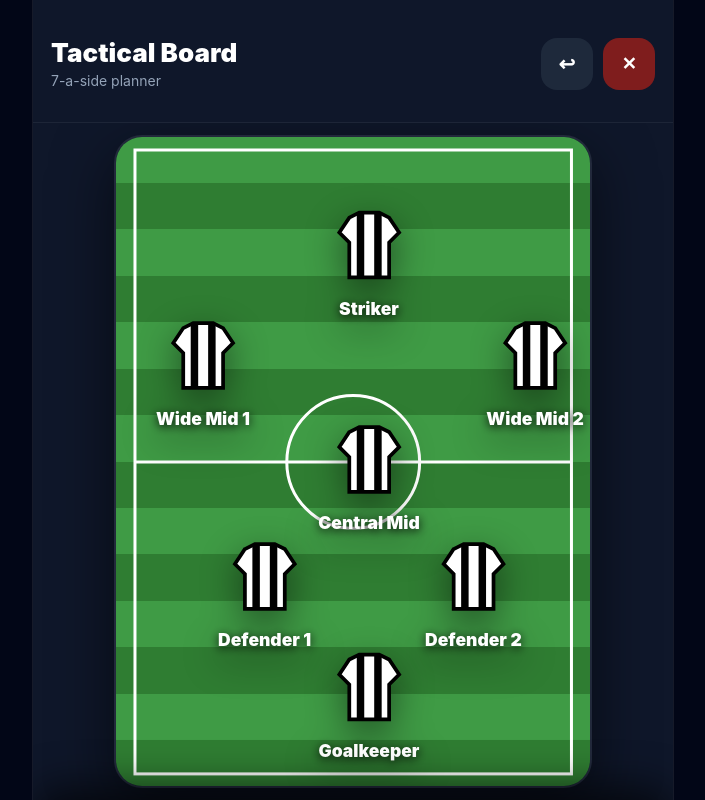
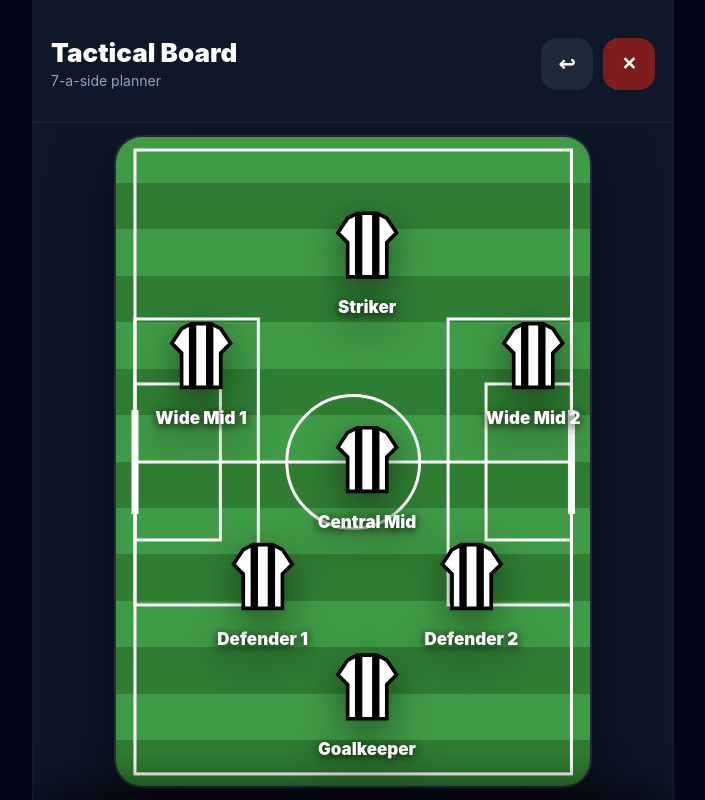
Before and after one commit to mccarr10/TacticsBoard, a React (Vite) app: page / in a window 1280 px wide. Shown: the whole page, without its empty margins (287-992 px from the left). Built offline with nearby package versions, Linux system fonts and the light colour scheme.

Commit message:
Update PitchBoard.jsx

```diff
--- a/src/components/PitchBoard.jsx
+++ b/src/components/PitchBoard.jsx
@@ -53,10 +53,10 @@ export default function PitchBoard() {
 
     let w, h;
 
-    // Improved responsive logic
+    // Improved scaling for iPhone
     if (aw / ah < 0.73) {
-      w = Math.min(aw * 0.96, 680);   // better max width
-      h = w * 1.37;
+      w = Math.min(aw * 0.97, 680);
+      h = w * 1.38;
     } else {
       h = ah * 0.96;
       w = h * 0.73;
@@ -92,7 +92,6 @@ export default function PitchBoard() {
     };
   };
 
-  // ... (drawing handlers unchanged)
   const onDrawStart = (e) => {
     if (e.target.closest(".player-token")) return;
     e.preventDefault();
@@ -166,23 +165,11 @@ export default function PitchBoard() {
     setSheetOpen(false);
   };
 
-  const clearAssignment = () => {
-    if (!selectedPos) return;
-    setAssigned((a) => {
-      const n = { ...a };
-      delete n[selectedPos];
-      return n;
-    });
-    setSelectedPos(null);
-    setSheetOpen(false);
-  };
-
   const { w, h } = dims;
 
-  // Improved sizing
-  const jerseySize = Math.max(68, Math.min(98, w * 0.168));
-  const fontSize = Math.max(13.5, Math.min(17.5, w * 0.044));
-  const tokenWidth = jerseySize + 32; // extra room for names
+  const jerseySize = Math.max(66, Math.min(96, w * 0.165));
+  const fontSize = Math.max(13, Math.min(17, w * 0.043));
+  const tokenWidth = jerseySize + 28;
 
   return (
     <div
@@ -203,7 +190,7 @@ export default function PitchBoard() {
         style={{
           width: "100%",
           height: "100%",
-          maxWidth: "640px",        // ← Much better on desktop
+          maxWidth: "640px",
           minWidth: "340px",
           background: "#0f172a",
           display: "flex",
@@ -213,7 +200,7 @@ export default function PitchBoard() {
           boxShadow: "0 0 0 1px rgba(255,255,255,0.08)",
         }}
       >
-        {/* HEADER - unchanged */}
+        {/* HEADER */}
         <div
           style={{
             height: "92px",
@@ -280,7 +267,7 @@ export default function PitchBoard() {
             display: "flex",
             justifyContent: "center",
             alignItems: "center",
-            padding: "12px",
+            padding: "10px",
           }}
         >
           {ready && w > 0 && (
@@ -304,7 +291,7 @@ export default function PitchBoard() {
                 touchAction: "none",
               }}
             >
-              {/* Grass, markings, lines, etc. remain the same */}
+              {/* GRASS */}
               {[...Array(14)].map((_, i) => (
                 <div
                   key={i}
@@ -318,19 +305,20 @@ export default function PitchBoard() {
                 />
               ))}
 
+              {/* PITCH MARKINGS */}
               <svg
                 style={{ position: "absolute", inset: 0 }}
                 width={w}
                 height={h}
                 viewBox={`0 0 ${w} ${h}`}
               >
-                {/* ... existing SVG markings and drawn lines ... */}
                 <defs>
                   <marker id="arr" markerWidth="8" markerHeight="8" refX="7" refY="4" orient="auto">
                     <polygon points="0 0, 8 4, 0 8" fill="#facc15" />
                   </marker>
                 </defs>
 
+                {/* Outer Boundary */}
                 <rect
                   x={w * 0.04}
                   y={h * 0.02}
@@ -340,11 +328,15 @@ export default function PitchBoard() {
                   stroke="white"
                   strokeWidth="3"
                 />
+
+                {/* Halfway Line */}
                 <line
                   x1={w * 0.04} y1={h * 0.5}
                   x2={w * 0.96} y2={h * 0.5}
                   stroke="white" strokeWidth="3"
                 />
+
+                {/* Center Circle */}
                 <circle
                   cx={w * 0.5} cy={h * 0.5}
                   r={w * 0.14}
@@ -353,6 +345,49 @@ export default function PitchBoard() {
                   strokeWidth="3"
                 />
 
+                {/* Penalty Areas */}
+                {/* Left Penalty Area */}
+                <rect
+                  x={w * 0.04} y={h * 0.28}
+                  width={w * 0.26} height={h * 0.44}
+                  fill="none" stroke="white" strokeWidth="3"
+                />
+                {/* Right Penalty Area */}
+                <rect
+                  x={w * 0.70} y={h * 0.28}
+                  width={w * 0.26} height={h * 0.44}
+                  fill="none" stroke="white" strokeWidth="3"
+                />
+
+                {/* Goal Areas (6-yard box) */}
+                {/* Left Goal Area */}
+                <rect
+                  x={w * 0.04} y={h * 0.38}
+                  width={w * 0.18} height={h * 0.24}
+                  fill="none" stroke="white" strokeWidth="3"
+                />
+                {/* Right Goal Area */}
+                <rect
+                  x={w * 0.78} y={h * 0.38}
+                  width={w * 0.18} height={h * 0.24}
+                  fill="none" stroke="white" strokeWidth="3"
+                />
+
+                {/* Goals */}
+                {/* Left Goal */}
+                <line
+                  x1={w * 0.04} y1={h * 0.42}
+                  x2={w * 0.04} y2={h * 0.58}
+                  stroke="white" strokeWidth="7"
+                />
+                {/* Right Goal */}
+                <line
+                  x1={w * 0.96} y1={h * 0.42}
+                  x2={w * 0.96} y2={h * 0.58}
+                  stroke="white" strokeWidth="7"
+                />
+
+                {/* Drawn Lines */}
                 {lines.map((l, i) => (
                   <line
                     key={i}
@@ -430,7 +465,7 @@ export default function PitchBoard() {
           )}
         </div>
 
-        {/* Bottom Sheet - unchanged */}
+        {/* Bottom Sheet */}
         {sheetOpen && (
           <div
             onClick={() => {
@@ -465,7 +500,6 @@ export default function PitchBoard() {
             flexDirection: "column",
           }}
         >
-          {/* ... rest of your bottom sheet code (unchanged) ... */}
           <div style={{ display: "flex", justifyContent: "center", padding: "14px 0" }}>
             <div style={{ width: "52px", height: "6px", borderRadius: "999px", background: "#475569" }} />
           </div>
```
